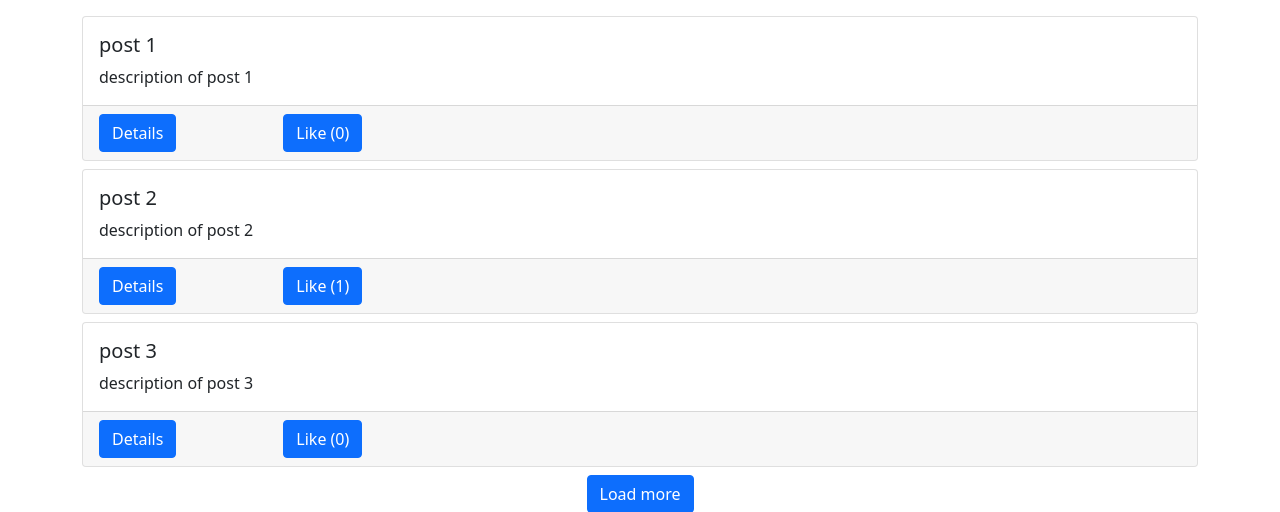
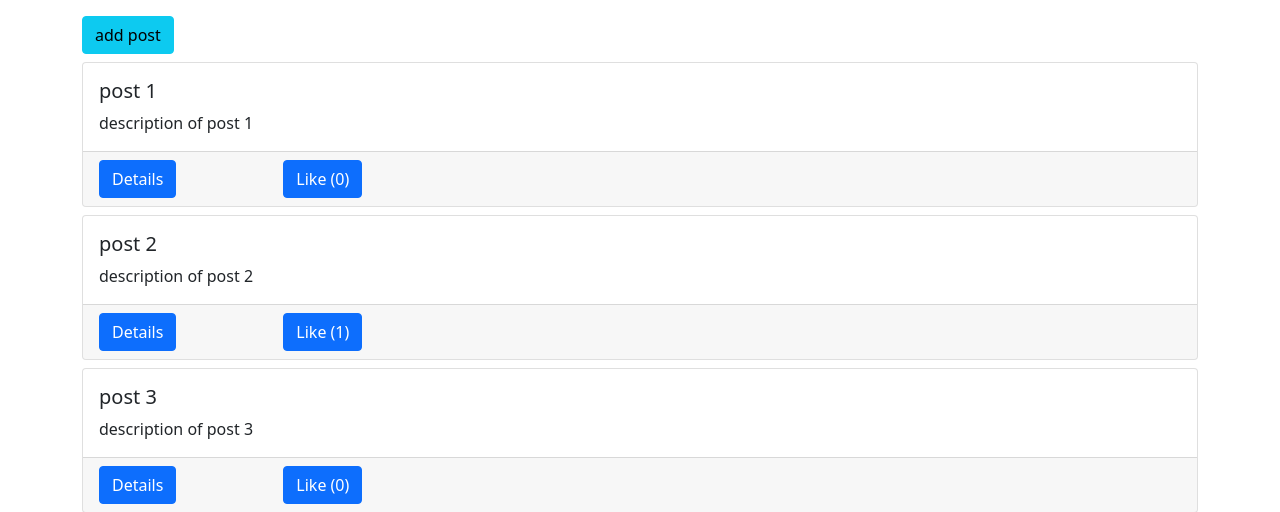
Before and after one commit to inventor1004/web_frameworks, a Django app: page / in a window 1280 px wide. Shown: the top 512 px of the page. Run offline with Django 4.2, Linux system fonts and the light colour scheme; data comes from the database, SQL or seed files in the repository.

Commit message:
Finish Adding the First Modal

```diff
--- a/posts/templates/posts/main.html
+++ b/posts/templates/posts/main.html
@@ -10,6 +10,31 @@ posts
 {% endblock title %}
 
 {% block content %}
+ <!-- Modal -->
+ <div class="modal fade" id="addPostModal" tabindex="-1" aria-labelledby="exampleModalLabel" aria-hidden="true">
+  <div class="modal-dialog">
+    <div class="modal-content">
+      <div class="modal-header">
+        <h1 class="modal-title fs-5" id="exampleModalLabel">Create post</h1>
+        <button type="button" class="btn-close add-modal-close" data-bs-dismiss="modal" aria-label="Close"></button>
+      </div>
+      <div class="modal-body">
+        <form id="post-form">
+            <div class="modal-footer">
+                <button type="button" class="btn btn-danger add-modal-close" data-bs-dismiss="modal">close</button>
+                <button type="submit" id="add-btn" class="btn btn-success">+ add</button>
+            </div>
+        </form>
+        </div>
+      </div>
+    </div>
+  </div>
+
+  <!-- Button -->
+  <button type="button" class="btn btn-info mb-2" data-bs-toggle="modal" data-bs-target="#addPostModal">
+  add post
+  </button>
+
   <div id="posts-box"></div>
   <div id="spinner-box" class="text-center"><div class="spinner-border" role="status"></div></div>
   <div class="text-center mb-3" id="end-box">
```
